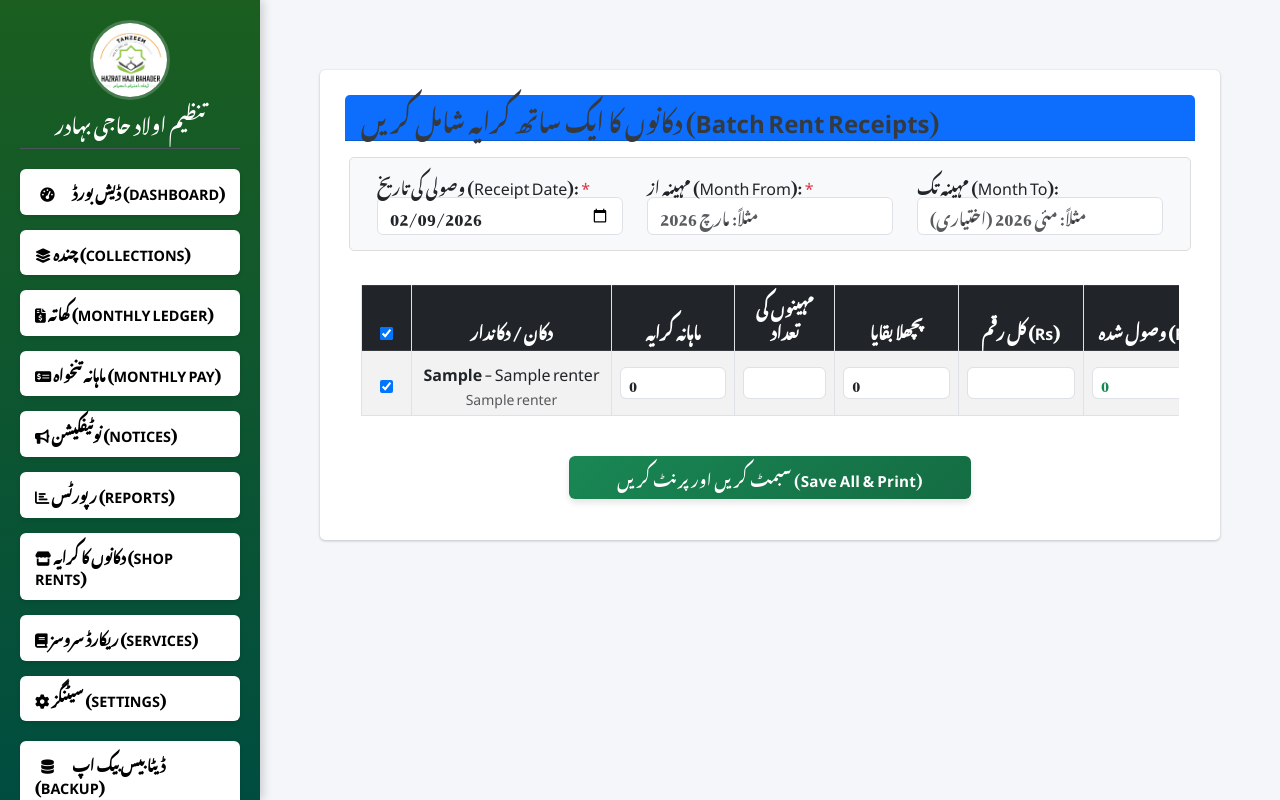
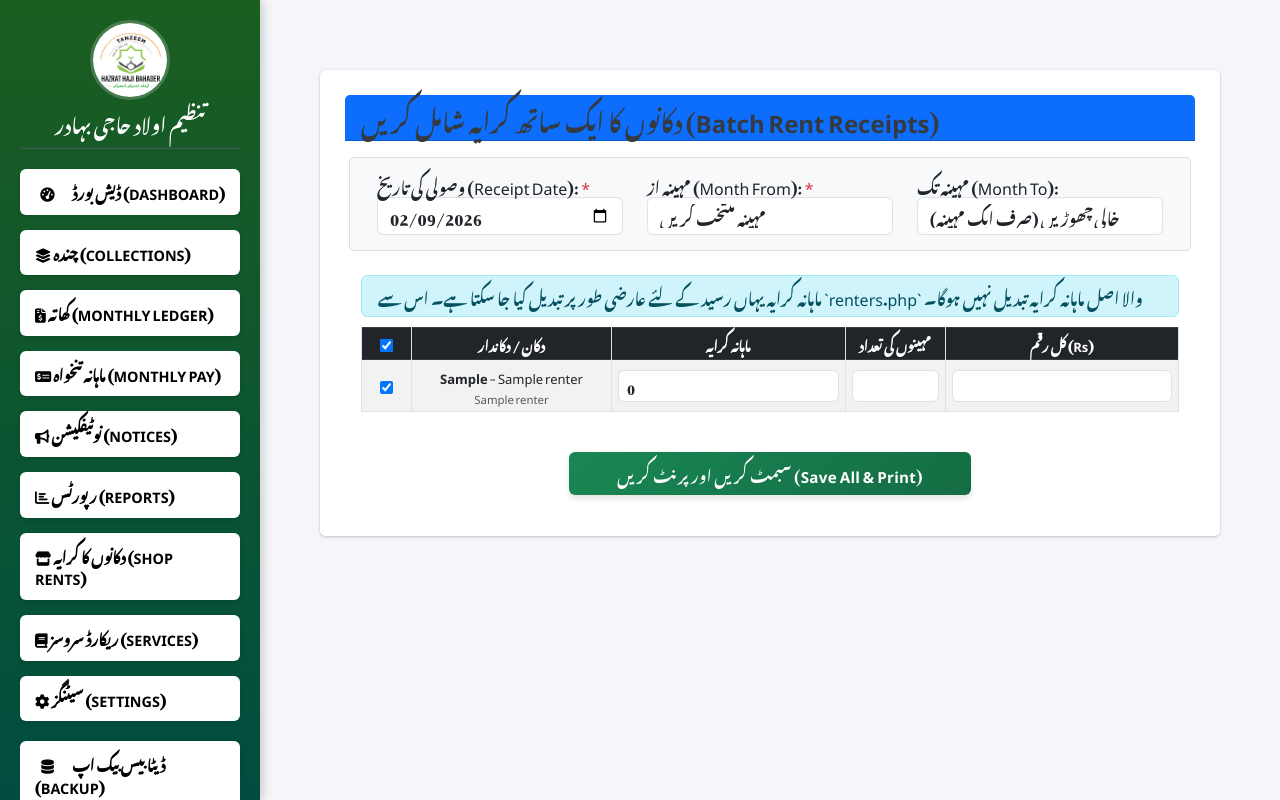
Before and after one commit to syed-bilalahmed/tanzeem_haji, a PHP site: page /software/generate_rent_receipts_batch.php in a window 1280 px wide. Run offline with PHP 8.4, Linux system fonts and the light colour scheme; the visitor is signed in with stand-in values (Sample User, id 1); tables that the repository leaves empty or names only in its code hold one stand-in row (values such as "Sample post"); some web fonts are replaced.

Commit message:
feat: Update rent receipt generation and detail views with improved month handling and UI enhancements

```diff
--- a/generate_rent_receipts_batch.php
+++ b/generate_rent_receipts_batch.php
@@ -75,6 +75,11 @@ function get_month_span_inclusive($month_from, $month_to, &$error = null) {
         $end['year'] = $start['year'];
     }
 
+    // If user enters month names only and end month is earlier, treat it as next year.
+    if (empty($start['has_year']) && empty($end['has_year']) && $end['month'] < $start['month']) {
+        $end['year'] = $start['year'] + 1;
+    }
+
     $start_index = ($start['year'] * 12) + $start['month'];
     $end_index = ($end['year'] * 12) + $end['month'];
 
@@ -102,10 +107,8 @@ if ($_SERVER['REQUEST_METHOD'] == 'POST') {
     // Arrays from form
     $generate_flags   = isset($_POST['generate']) ? $_POST['generate'] : [];
     $renter_ids       = $_POST['renter_id'];
-    $monthly_rents    = $_POST['monthly_rent'];
-    $arrears_list     = $_POST['arrears'];
-    $received_amounts = $_POST['received_amount'];
-    $notes_list       = $_POST['notes'];
+    $monthly_rents    = isset($_POST['monthly_rent']) ? $_POST['monthly_rent'] : [];
+    $total_amounts    = isset($_POST['total_amount']) ? $_POST['total_amount'] : [];
 
     if (empty($receipt_date) || empty($month_from)) {
         $error = "تاریخ اور مہینہ از (Month From) ضروری ہیں۔";
@@ -136,15 +139,19 @@ if ($_SERVER['REQUEST_METHOD'] == 'POST') {
                 // Check if this renter was actually submitted with basic data
                 if (isset($renter_ids[$index])) {
                     $r_id = $renter_ids[$index];
-                    $r_monthly = floatval($monthly_rents[$index]);
-                    $r_arrears = floatval($arrears_list[$index]);
-                    $r_received = floatval($received_amounts[$index]);
-                    $r_notes = $notes_list[$index];
+                    $r_monthly = isset($monthly_rents[$index]) ? floatval($monthly_rents[$index]) : 0;
 
-                    // Enforce backend total from month range.
-                    $r_total = ($r_monthly * $months_count) + $r_arrears;
+                    // Keep total editable from UI; fallback to computed value.
+                    $computed_total = $r_monthly * $months_count;
+                    $r_total = isset($total_amounts[$index]) ? floatval($total_amounts[$index]) : $computed_total;
+                    if ($r_total < 0) {
+                        $r_total = 0;
+                    }
 
-                    $r_remaining = $r_total - $r_received;
+                    $r_arrears = 0;
+                    $r_received = $r_total;
+                    $r_remaining = 0;
+                    $r_notes = '';
 
                     $next_receipt_no++;
 
@@ -204,17 +211,48 @@ if ($_SERVER['REQUEST_METHOD'] == 'POST') {
                     </div>
                     <div class="col-md-4 form-group">
                         <label>مہینہ از (Month From): <span class="text-danger">*</span></label>
-                        <input type="text" name="month_from" id="month_from" class="form-control" placeholder="مثلاً: مارچ 2026" required>
+                        <select name="month_from" id="month_from" class="form-control" required>
+                            <option value="">مہینہ منتخب کریں</option>
+                            <option value="جنوری">جنوری</option>
+                            <option value="فروری">فروری</option>
+                            <option value="مارچ">مارچ</option>
+                            <option value="اپریل">اپریل</option>
+                            <option value="مئی">مئی</option>
+                            <option value="جون">جون</option>
+                            <option value="جولائی">جولائی</option>
+                            <option value="اگست">اگست</option>
+                            <option value="ستمبر">ستمبر</option>
+                            <option value="اکتوبر">اکتوبر</option>
+                            <option value="نومبر">نومبر</option>
+                            <option value="دسمبر">دسمبر</option>
+                        </select>
                     </div>
                     <div class="col-md-4 form-group">
                         <label>مہینہ تک (Month To):</label>
-                        <input type="text" name="month_to" id="month_to" class="form-control" placeholder="مثلاً: مئی 2026 (اختیاری)">
+                        <select name="month_to" id="month_to" class="form-control">
+                            <option value="">خالی چھوڑیں (صرف ایک مہینہ)</option>
+                            <option value="جنوری">جنوری</option>
+                            <option value="فروری">فروری</option>
+                            <option value="مارچ">مارچ</option>
+                            <option value="اپریل">اپریل</option>
+                            <option value="مئی">مئی</option>
+                            <option value="جون">جون</option>
+                            <option value="جولائی">جولائی</option>
+                            <option value="اگست">اگست</option>
+                            <option value="ستمبر">ستمبر</option>
+                            <option value="اکتوبر">اکتوبر</option>
+                            <option value="نومبر">نومبر</option>
+                            <option value="دسمبر">دسمبر</option>
+                        </select>
                     </div>
                 </div>
 
                 <!-- Renters Table -->
                 <div class="table-responsive">
-                    <table class="table table-bordered table-striped" style="min-width: 1100px;">
+                    <div class="alert alert-info py-2 mb-2">
+                        ماہانہ کرایہ یہاں رسید کے لئے عارضی طور پر تبدیل کیا جا سکتا ہے۔ اس سے `renters.php` والا اصل ماہانہ کرایہ تبدیل نہیں ہوگا۔
+                    </div>
+                    <table class="table table-bordered table-striped batch-rent-table">
                         <thead class="table-dark">
                             <tr>
                                 <th width="50" class="text-center">
@@ -223,11 +261,7 @@ if ($_SERVER['REQUEST_METHOD'] == 'POST') {
                                 <th width="200">دکان / دکاندار</th>
                                 <th>ماہانہ کرایہ</th>
                                 <th width="100">مہینوں کی تعداد</th>
-                                <th>پچھلا بقایا</th>
                                 <th>کل رقم (Rs)</th>
-                                <th>وصول شدہ (Rs)</th>
-                                <th>باقی بقایا (Rs)</th>
-                                <th width="120">نوٹ</th>
                             </tr>
                         </thead>
                         <tbody>
@@ -242,26 +276,14 @@ if ($_SERVER['REQUEST_METHOD'] == 'POST') {
                                     <small class="text-muted"><?php echo htmlspecialchars($r['shopkeeper_name']); ?></small>
                                 </td>
                                 <td>
-                                    <input type="number" name="monthly_rent[<?php echo $index; ?>]" id="rent_<?php echo $index; ?>" class="form-control input-sm row-calc" value="<?php echo floatval($r['monthly_rent']); ?>" onchange="calcRow(<?php echo $index; ?>)" onkeyup="calcRow(<?php echo $index; ?>)">
+                                    <input type="number" name="monthly_rent[<?php echo $index; ?>]" id="rent_<?php echo $index; ?>" class="form-control input-sm row-calc" value="<?php echo floatval($r['monthly_rent']); ?>" min="0" step="0.01" onchange="calcRow(<?php echo $index; ?>)" onkeyup="calcRow(<?php echo $index; ?>)">
                                 </td>
                                 <td>
                                     <!-- Default to 1 month -->
                                     <input type="number" id="months_<?php echo $index; ?>" class="form-control input-sm row-calc" value="1" min="1" readonly>
                                 </td>
                                 <td>
-                                    <input type="number" name="arrears[<?php echo $index; ?>]" id="arrears_<?php echo $index; ?>" class="form-control input-sm row-calc" value="0" onchange="calcRow(<?php echo $index; ?>)" onkeyup="calcRow(<?php echo $index; ?>)">
-                                </td>
-                                <td>
-                                    <input type="number" name="total_amount[<?php echo $index; ?>]" id="total_<?php echo $index; ?>" class="form-control input-sm text-primary font-weight-bold row-calc" value="<?php echo floatval($r['monthly_rent']); ?>" onchange="calcBal(<?php echo $index; ?>)" onkeyup="calcBal(<?php echo $index; ?>)">
-                                </td>
-                                <td>
-                                    <input type="number" name="received_amount[<?php echo $index; ?>]" id="received_<?php echo $index; ?>" class="form-control input-sm text-success font-weight-bold row-calc" value="<?php echo floatval($r['monthly_rent']); ?>" onchange="calcBal(<?php echo $index; ?>)" onkeyup="calcBal(<?php echo $index; ?>)">
-                                </td>
-                                <td>
-                                    <input type="number" id="balance_<?php echo $index; ?>" class="form-control input-sm text-danger" value="0" readonly>
-                                </td>
-                                <td>
-                                    <input type="text" name="notes[<?php echo $index; ?>]" class="form-control input-sm" placeholder="اختیاری">
+                                    <input type="number" name="total_amount[<?php echo $index; ?>]" id="total_<?php echo $index; ?>" class="form-control input-sm text-primary font-weight-bold row-calc" value="<?php echo floatval($r['monthly_rent']); ?>" min="0" step="0.01">
                                 </td>
                             </tr>
                             <?php endforeach; ?>
@@ -342,6 +364,12 @@ if ($_SERVER['REQUEST_METHOD'] == 'POST') {
         if (start.hasYear && !end.hasYear) {
             end.year = start.year;
         }
+
+        // For month-only range like نومبر to جنوری, assume next year for end month.
+        if (!start.hasYear && !end.hasYear && end.month < start.month) {
+            end.year = start.year + 1;
+        }
+
         let startIndex = (start.year * 12) + start.month;
         let endIndex = (end.year * 12) + end.month;
 
@@ -369,41 +397,41 @@ if ($_SERVER['REQUEST_METHOD'] == 'POST') {
         }
     });
 
-    // Calculate specific row total = (rent * months) + arrears
+    // Calculate specific row total = rent * months.
     function calcRow(index) {
         let rent = parseFloat(document.getElementById('rent_'+index).value) || 0;
         let months = getMonthsCount();
         if (!months) {
             document.getElementById('months_'+index).value = '';
             document.getElementById('total_'+index).value = '';
-            calcBal(index);
             return;
         }
         document.getElementById('months_'+index).value = months;
-        let arrears = parseFloat(document.getElementById('arrears_'+index).value) || 0;
-        let total = (rent * months) + arrears;
+        let total = rent * months;
 
         document.getElementById('total_'+index).value = total;
-        calcBal(index);
     }
 
-    // Calculate specific row balance = total - received
-    function calcBal(index) {
-        let total = parseFloat(document.getElementById('total_'+index).value) || 0;
-        let received = parseFloat(document.getElementById('received_'+index).value) || 0;
-        let balance = total - received;
-
-        document.getElementById('balance_'+index).value = balance;
-    }
-
-    monthFromInput.addEventListener('input', recalcAllRows);
-    monthToInput.addEventListener('input', recalcAllRows);
+    monthFromInput.addEventListener('change', recalcAllRows);
+    monthToInput.addEventListener('change', recalcAllRows);
     recalcAllRows();
 </script>
 
 <style>
     .input-sm { padding: 4px 8px; font-size: 14px; height: 32px; }
     .table td { vertical-align: middle; }
+    .batch-rent-table { width: 100%; table-layout: fixed; }
+    .batch-rent-table th,
+    .batch-rent-table td { font-size: 13px; padding: 6px; }
+    .batch-rent-table td:nth-child(2) { word-break: break-word; }
+    .batch-rent-table .form-control { min-width: 0; width: 100%; }
+
+    @media (max-width: 1200px) {
+        .container-fluid { padding: 12px !important; }
+        .batch-rent-table th,
+        .batch-rent-table td { font-size: 12px; padding: 4px; }
+        .batch-rent-table .input-sm { height: 30px; font-size: 12px; padding: 3px 6px; }
+    }
 </style>
 
 <?php include 'footer.php'; ?>
--- a/rents_detail.php
+++ b/rents_detail.php
@@ -7,7 +7,7 @@ if (!has_permission('salaries')) {
 }
 
 $can_rents_edit = has_permission('salaries_edit');
-$table_colspan = $can_rents_edit ? 10 : 9;
+$table_colspan = $can_rents_edit ? 9 : 8;
 
 include __DIR__ . '/header.php';
 
@@ -191,7 +191,6 @@ $grand_total_year = 0;
                     <th>دکاندار</th>
                     <th>مہینہ (Month)</th>
                     <th>وصول شدہ (Received)</th>
-                    <th>بقایا (Balance)</th>
                     <th class="no-print">ایکشن (Actions)</th>
                 </tr>
             </thead>
@@ -215,7 +214,6 @@ $grand_total_year = 0;
                                 ?>
                             </td>
                             <td class="table-success font-weight-bold"><?php echo number_format($rec['amount_received']); ?></td>
-                            <td class="<?php echo $rec['remaining_balance'] > 0 ? 'table-danger' : ''; ?>"><?php echo number_format($rec['remaining_balance']); ?></td>
                             <td class="no-print">
                                 <div class="d-flex gap-1 justify-content-center">
                                     <a href="print_rent_receipt.php?id=<?php echo $rec['id']; ?>" class="btn btn-sm btn-info" target="_blank" title="View/Print"><i class="fas fa-eye"></i></a>
@@ -234,7 +232,7 @@ $grand_total_year = 0;
                         <td class="no-print"></td>
                         <?php endif; ?>
                         <td colspan="6" style="text-align:left;">کل وصولی (Total Received):</td>
-                        <td colspan="3" style="text-align:right;"><?php echo number_format($total_monthly_received); ?> روپے</td>
+                        <td colspan="2" style="text-align:right;"><?php echo number_format($total_monthly_received); ?> روپے</td>
                     </tr>
                 <?php else: ?>
                     <tr>
```
Also changed, not shown: print_rent_receipts_batch.php (+45 -7 lines).
